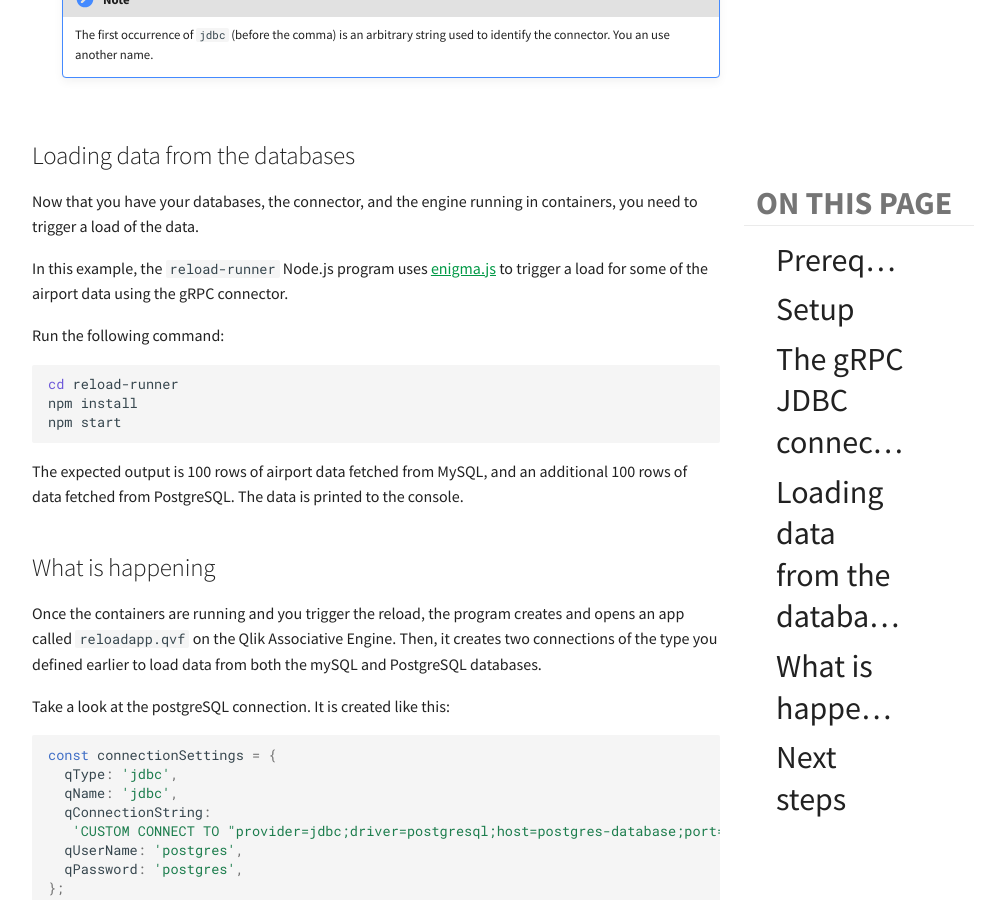
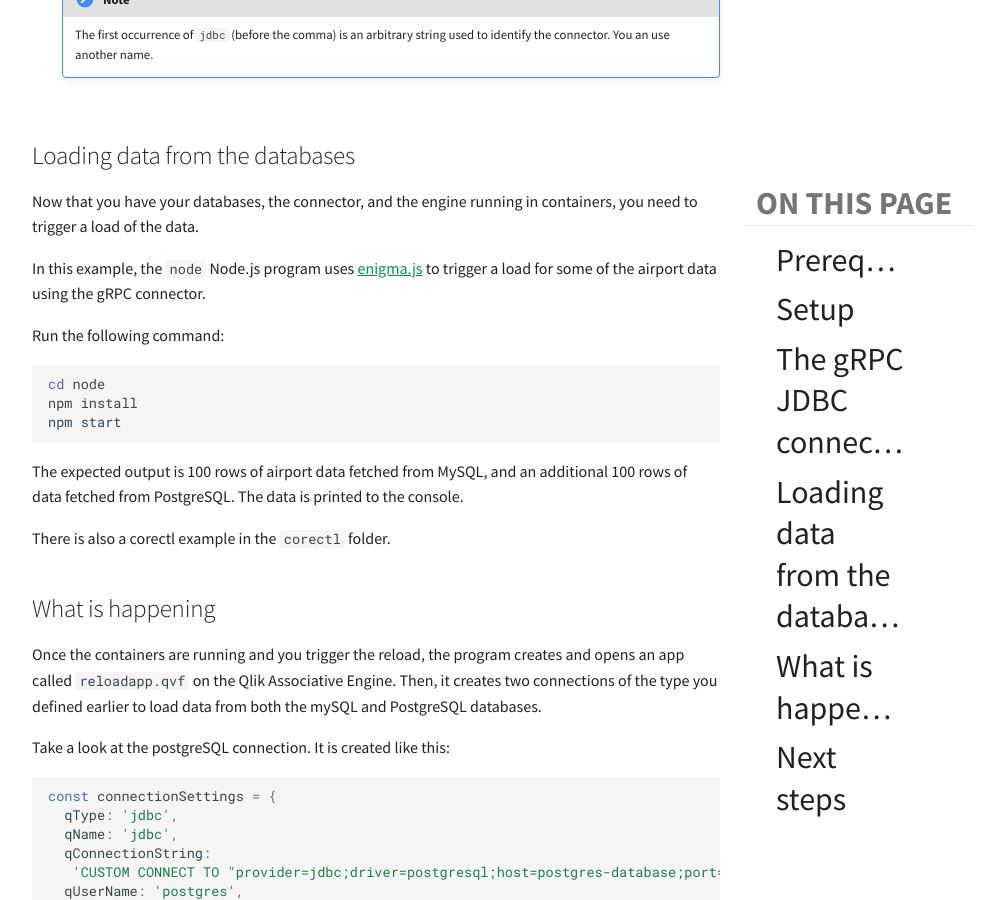
Before and after one commit to qlik-oss/core-website, an MkDocs documentation site: the page built from docs/tutorials/data-loading/databases.md, in a window 1280 px wide and 900 px high, scrolled down 2146 px. Shown: the whole window, without its empty margins (264-1269 px from the left). Built offline with MkDocs 1.6.1 and Material for MkDocs 9.7.7, drawn with Linux system fonts in a browser that asks for light colours; nearby versions of some CDN libraries; library files that are not in the unit come from our copies; comment, search, counter and statistics services are not loaded.

Commit message:
The example points to the new folder and mentions the corectl example.

````diff
--- a/docs/tutorials/data-loading/databases.md
+++ b/docs/tutorials/data-loading/databases.md
@@ -85,19 +85,21 @@ file and take note of the following options:
 Now that you have your databases, the connector, and the engine running in containers,
 you need to trigger a load of the data.
 
-In this example, the `reload-runner` Node.js program uses [enigma.js](https://github.com/qlik-oss/enigma.js) to trigger
+In this example, the `node` Node.js program uses [enigma.js](https://github.com/qlik-oss/enigma.js) to trigger
 a load for some of the airport data using the gRPC connector.
 
 Run the following command:
 
 ```sh
-cd reload-runner
+cd node
 npm install
 npm start
 ```
 
 The expected output is 100 rows of airport data fetched from MySQL, and an additional 100 rows of data
 fetched from PostgreSQL. The data is printed to the console.
+
+There is also a corectl example in the `corectl` folder.
 
 ## What is happening
 
````
